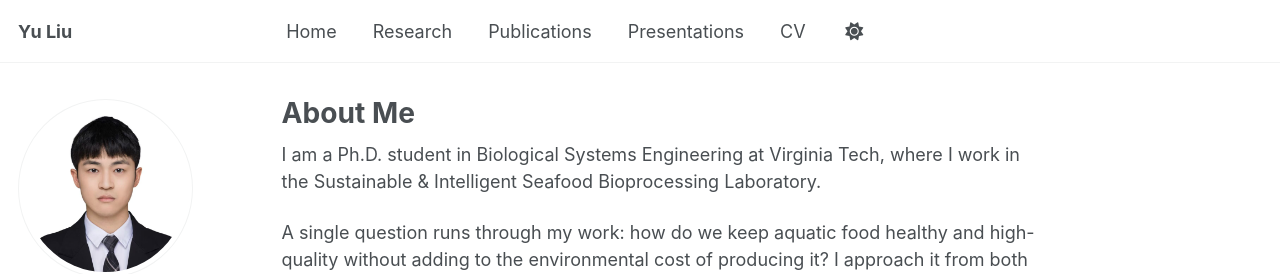
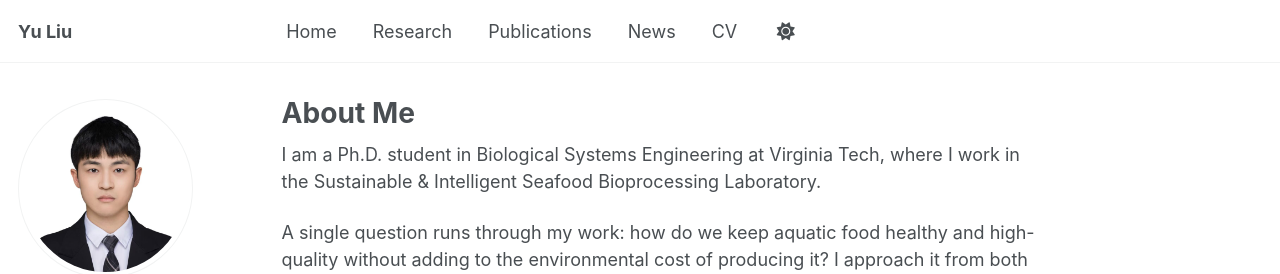
Before and after one commit to yuliu0322/yuliu0322.github.io, a Jekyll site: the page built from _pages/about.md, in a window 1280 px wide. Shown: the top 274 px of the page. Built offline with Jekyll 4.4.1, drawn with Linux system fonts in a browser that asks for light colours; some web fonts are replaced; a script bundle is joined from its source files by our own code; library files that are not in the unit come from our copies.

Commit message:
Update navigation.yml

```diff
--- a/_data/navigation.yml
+++ b/_data/navigation.yml
@@ -17,7 +17,7 @@ main:
   - title: "Publications"
     url: /publications/
 
-  - title: "Presentations"
+  - title: "News"
     url: /talks/
 
   - title: "CV"
```
